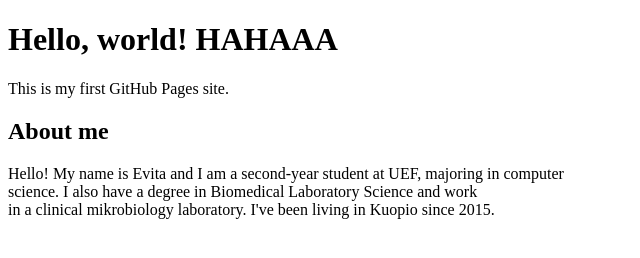
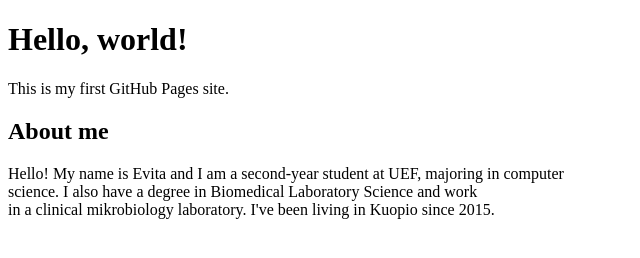
Before and after one commit to evitaromppanen/portfolio-site, a plain HTML site: page index.html in a window 1280 px wide. Shown: the whole page, without its empty margins (0-640 px from the left). Drawn offline with Linux system fonts and the light colour scheme.

Commit message:
uusi otsikko

```diff
--- a/index.html
+++ b/index.html
@@ -1,10 +1,10 @@
 <!DOCTYPE html>
 <html>
 <head>
-  <title>My First GitHub Page</title>
+  <title>Portfolio</title>
 </head>
 <body>
-  <h1>Hello, world! HAHAAA</h1>
+  <h1>Hello, world!</h1>
   <p>This is my first GitHub Pages site.</p>
 
   <section>
```
